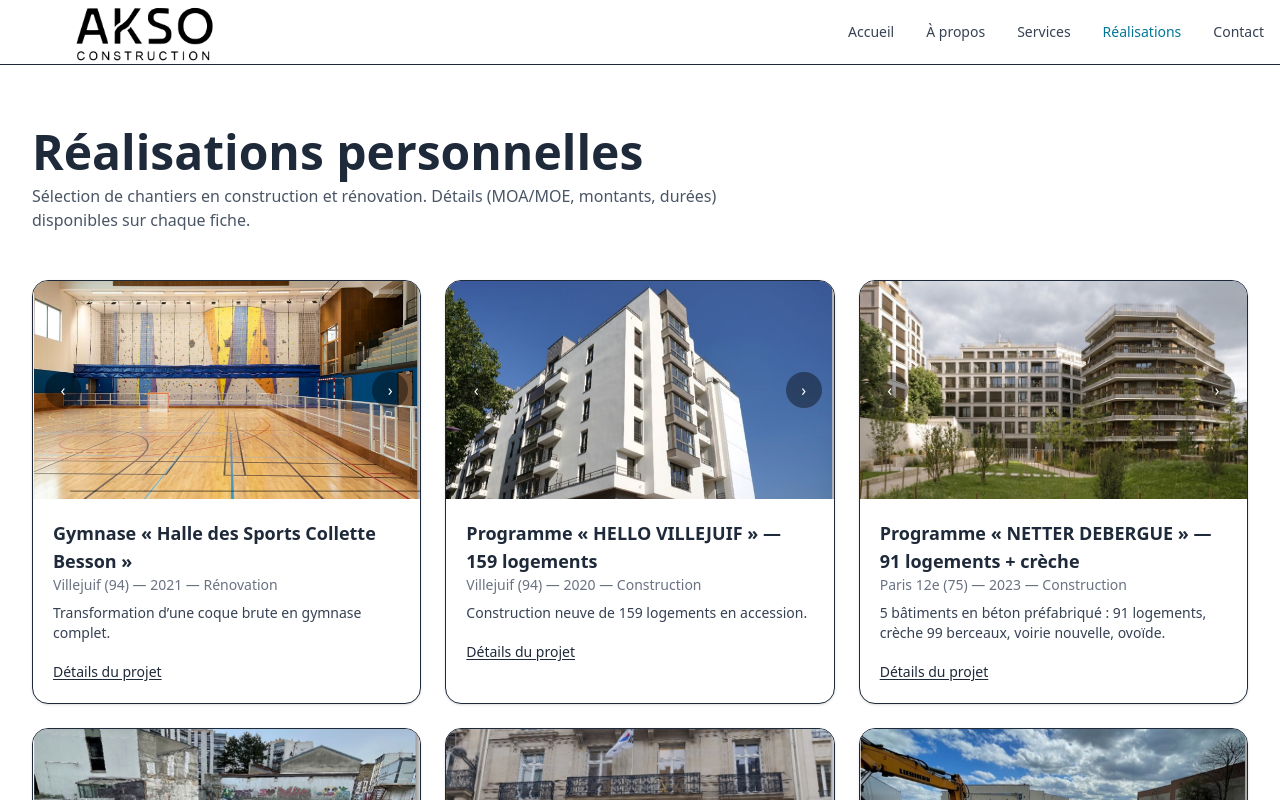
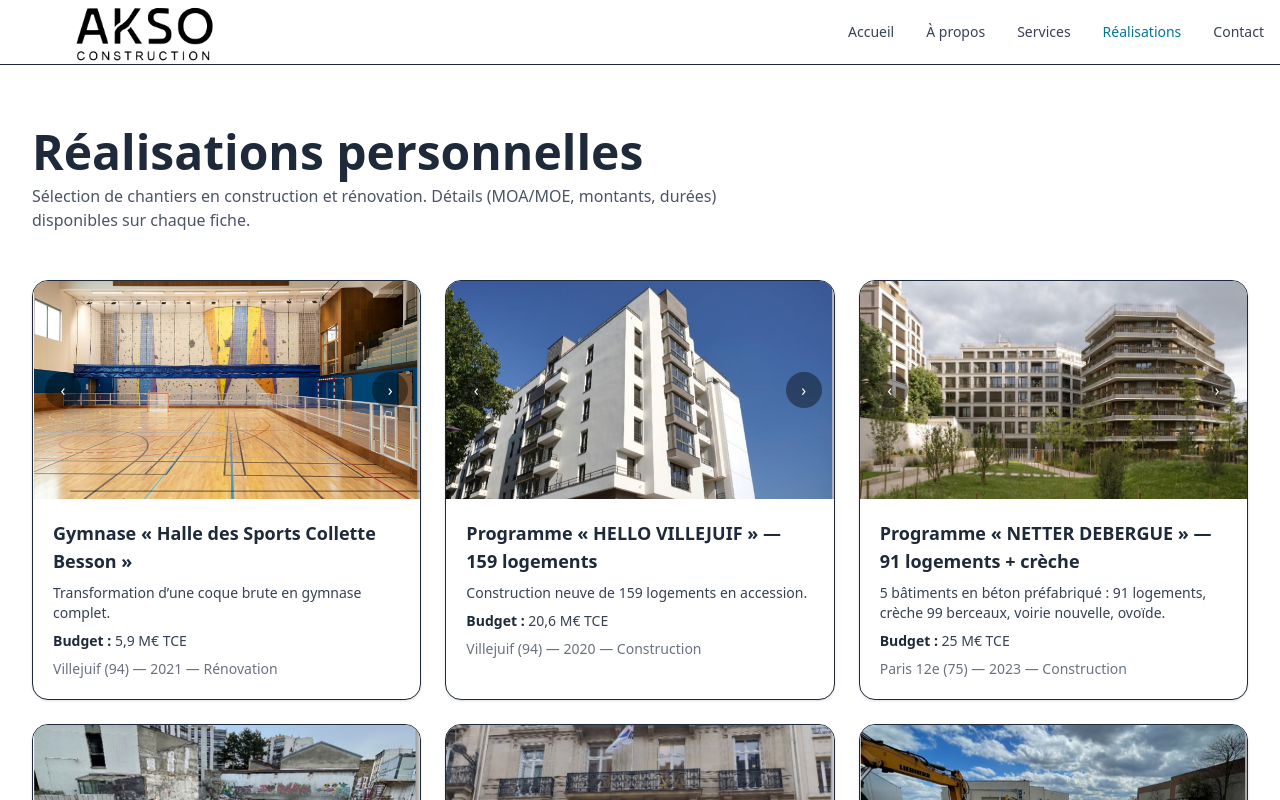
Before and after one commit to ChawkiSLIMANI/site-btp, a Next.js app: page /realisations in a window 1280 px wide. Shown: the top 800 px of the page. Built offline with nearby package versions, Linux system fonts and the light colour scheme.

Commit message:
Update RealisationCard.tsx

```diff
--- a/src/components/realisations/RealisationCard.tsx
+++ b/src/components/realisations/RealisationCard.tsx
@@ -9,7 +9,6 @@ export default function RealisationCard({ r }: { r: Realisation }) {
   const images = useMemo(() => (r.gallery?.length ? r.gallery : [r.cover]), [r.gallery, r.cover]);
   const [thumbIdx, setThumbIdx] = useState(0);
   const [lightboxIdx, setLightboxIdx] = useState(0);
-  const [detailsOpen, setDetailsOpen] = useState(false);
   const [lightboxOpen, setLightboxOpen] = useState(false);
   const total = images.length;
 
@@ -98,34 +97,13 @@ export default function RealisationCard({ r }: { r: Realisation }) {
       {/* contenu */}
       <div className="p-5">
         <h3 className="text-lg font-semibold">{r.title}</h3>
-        <p className="text-sm text-gray-500">{r.city} — {r.year} — {r.type}</p>
         {r.excerpt && <p className="mt-2 text-gray-700 text-sm">{r.excerpt}</p>}
-
-        {/* détails repliables */}
-        <div className="mt-4">
-          <button
-            onClick={() => setDetailsOpen((v) => !v)}
-            className="text-sm font-medium underline underline-offset-2"
-            aria-expanded={detailsOpen}
-          >
-            {detailsOpen ? "Masquer les détails" : "Détails du projet"}
-          </button>
-          {detailsOpen && (
-            <dl className="mt-3 grid grid-cols-1 sm:grid-cols-2 gap-x-6 gap-y-2 text-sm">
-              {r.meta?.address && (
-                <>
-                  <dt className="text-gray-500">Adresse</dt><dd>{r.meta.address}</dd>
-                </>
-              )}
-              {r.meta?.moa && (<><dt className="text-gray-500">Maître d’ouvrage</dt><dd>{r.meta.moa}</dd></>)}
-              {r.meta?.moe && (<><dt className="text-gray-500">Maître d’œuvre</dt><dd>{r.meta.moe}</dd></>)}
-              {r.meta?.bet && (<><dt className="text-gray-500">BET / Économiste</dt><dd>{r.meta.bet}</dd></>)}
-              {/* {r.meta?.eg && (<><dt className="text-gray-500">Entreprise</dt><dd>{r.meta.eg}</dd></>)} */}
-              {r.meta?.amount && (<><dt className="text-gray-500">Montant</dt><dd>{r.meta.amount}</dd></>)}
-              {r.meta?.duration && (<><dt className="text-gray-500">Durée</dt><dd>{r.meta.duration}</dd></>)}
-            </dl>
-          )}
-        </div>
+        {r.meta?.amount && (
+          <p className="mt-2 text-sm font-semibold text-gray-800">
+            Budget : <span className="font-normal text-gray-700">{r.meta.amount}</span>
+          </p>
+        )}
+        <p className="mt-2 text-sm text-gray-500">{r.city} — {r.year} — {r.type}</p>
       </div>
 
       {lightboxOpen && (
```
